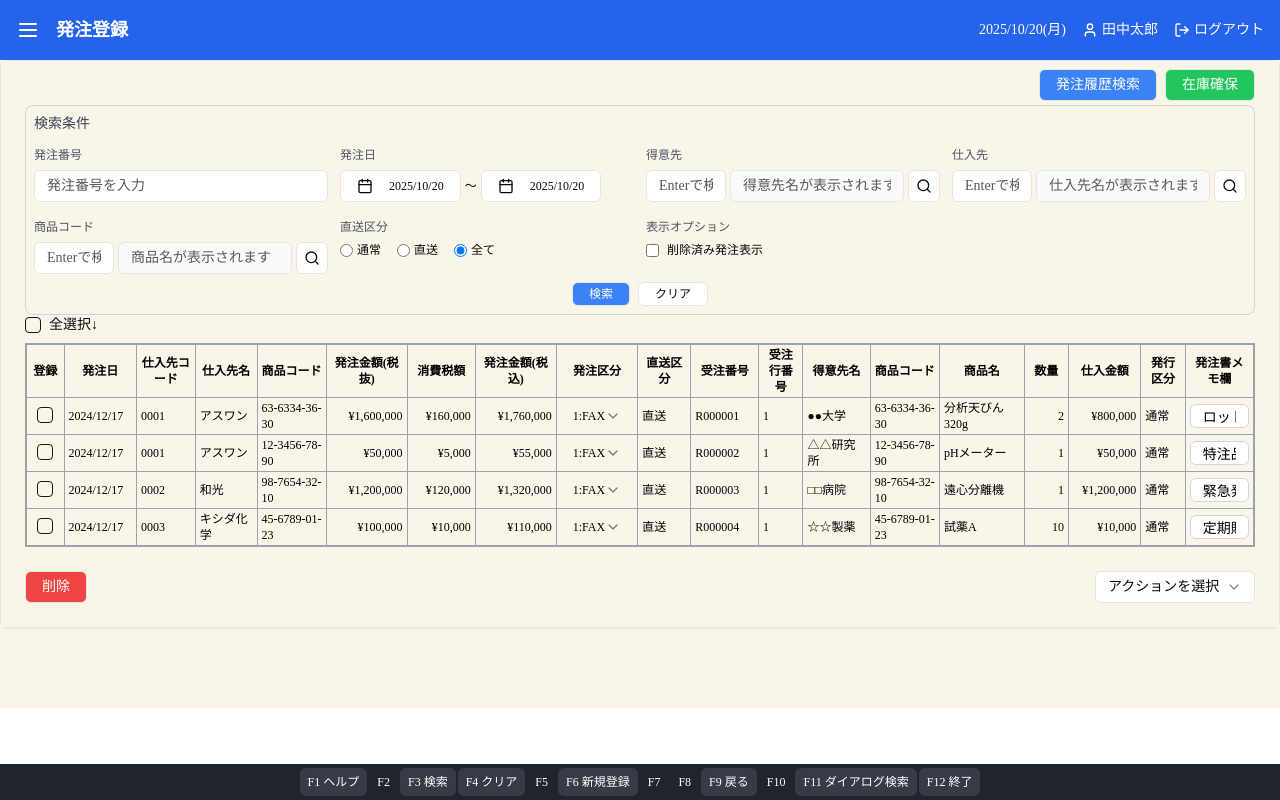
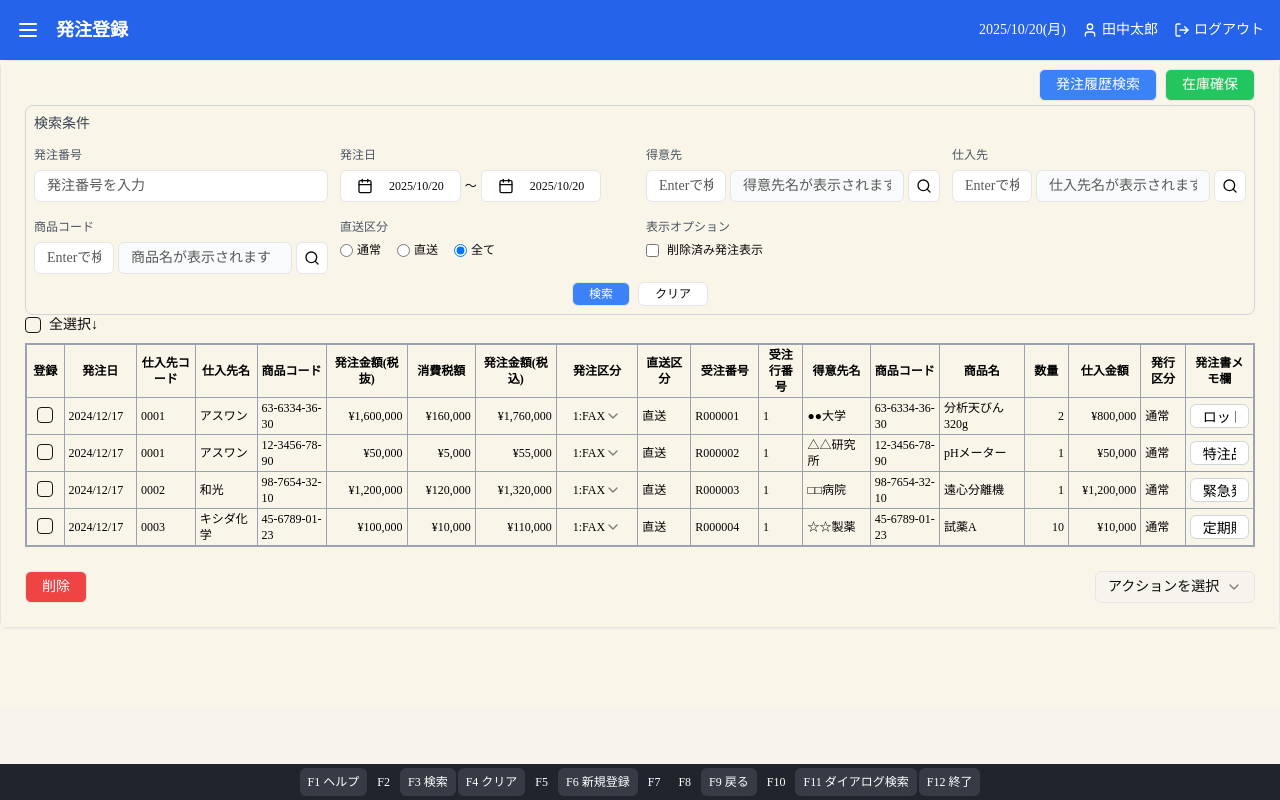
Before and after one commit to SAStakayanagi/--yu, a Next.js app: page / in a window 1280 px wide. Built offline with nearby package versions, Linux system fonts and the light colour scheme.

Commit message:
feat: update global background color to #FAF5E9
Change --background token to HSL(40, 40%, 95%)

Co-authored-by: null <220841936+SAStakayanagi@users.noreply.github.com>

```diff
--- a/app/globals.css
+++ b/app/globals.css
@@ -12,7 +12,7 @@
   :root {
     --font-sans: var(--font-geist-sans);
     --font-mono: var(--font-geist-mono);
-    --background: 0 0% 100%;
+    --background: 40 40% 95%;
     --foreground: 0 0% 3.9%;
     --card: 0 0% 100%;
     --card-foreground: 0 0% 3.9%;
```
